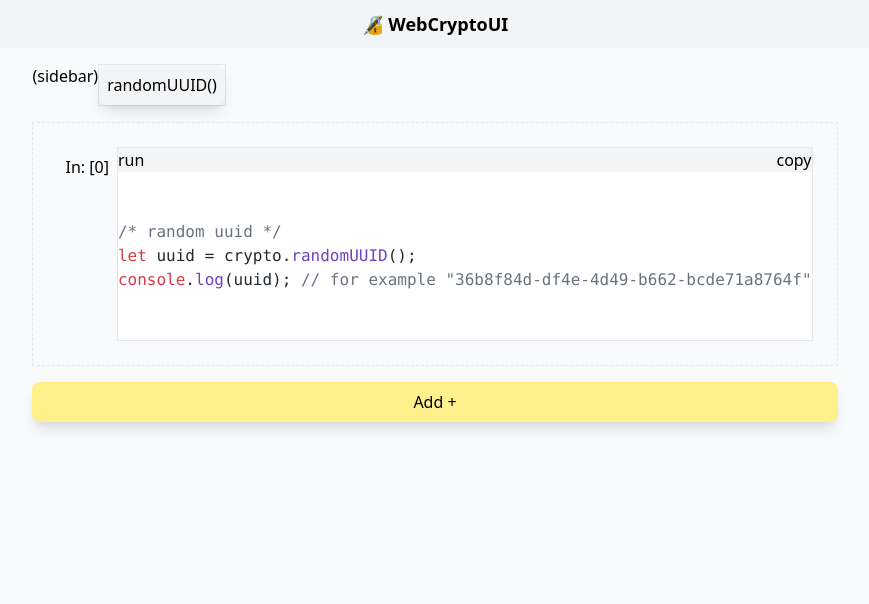
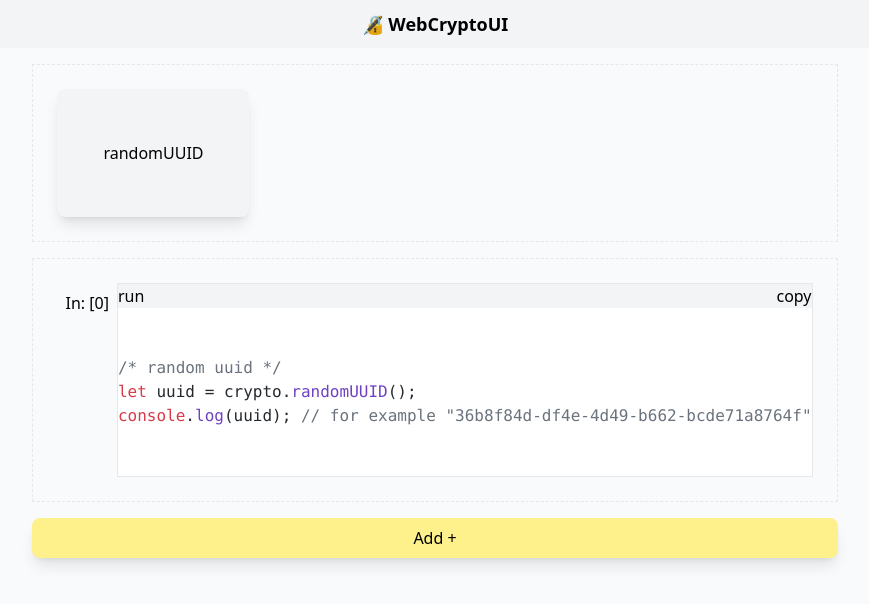
Before and after one commit to gradientsearch/WebCryptoUI, a SvelteKit app: page / in a window 1280 px wide. Shown: the top 604 px of the page, without its empty margins (205-1074 px from the left). Built offline with nearby package versions, Linux system fonts and the light colour scheme.

Commit message:
add methods component

```diff
--- a/src/routes/+page.svelte
+++ b/src/routes/+page.svelte
@@ -1,7 +1,7 @@
 <script lang="ts">
 	import 'highlight.js/styles/github.css';
 	import RandomUuid from './components/randomUUID.svelte';
-
+	import Methods from './components/methods.svelte';
 </script>
 
 <header class="bg-base-100 sticky top-0 flex h-[48px] items-center justify-center p-1">
@@ -12,16 +12,7 @@
 
 <div class="flex h-full w-full justify-center">
 	<div class="max-w-5xl">
-		<div class="mt-4 flex min-w-[500px] flex-row">
-			<div>(sidebar)</div>
-
-			<div class=" border-base-200 flex flex-row items-start border">
-				<div class="flex-col">
-					<button class="bg-base-100 rounded-lg p-2 text-base shadow-lg"> randomUUID() </button>
-				</div>
-			</div>
-		</div>
-
+		<Methods></Methods>
 		<!--  code  -->
 		{#if true}
 			<RandomUuid></RandomUuid>
@@ -45,7 +36,7 @@
 		<!--  Add button  -->
 
 		<button
-			class="bg-primary-200 mt-4 flex min-w-[100%]  w-100 items-center justify-center rounded-lg p-2 shadow-lg"
+			class="bg-primary-200 w-100 mt-4 flex min-w-[100%] items-center justify-center rounded-lg p-2 shadow-lg"
 		>
 			<div class="w-100 flex flex-row">
 				<span>Add +</span>
--- a/src/routes/components.ts
+++ b/src/routes/components.ts
@@ -1,4 +1,19 @@
 import RandomUuid from "./components/randomUUID.svelte";
+
+
+export let components = {
+    "randomUUID": {
+        component: RandomUuid,
+        order: 1,
+    }
+}
+
+
+export function getSortedComponents(): string[]{
+    return Object.keys(components).sort((a, b) => {
+        return components[a].order < components[b].order ? 0 : 1
+    })
+}
 
 export function getComponent(type: string) {
     switch (type) {
--- /dev/null
+++ b/src/routes/components/baseContainer.svelte
@@ -0,0 +1,9 @@
+<script lang="ts">
+    let {children} = $props()
+</script>
+
+<div class="border-base-200 mt-4 flex flex-col border border-dashed p-6">
+	<div class="flex flex-row">
+        {@render children?.()}
+    </div>
+</div>
--- a/src/routes/components/container.svelte
+++ b/src/routes/components/container.svelte
@@ -1,5 +1,6 @@
 <script lang="ts">
 	import type { HighlightResult } from 'highlight.js';
+	import BaseContainer from './baseContainer.svelte';
 
 	let {
 		output = $bindable<string>(),
@@ -23,8 +24,7 @@
 	}
 </script>
 
-<div class="border-base-200 mt-4 flex flex-col border border-dashed p-6">
-	<div class="flex flex-row">
+<BaseContainer>
 	<div class="p-2">In: [{`${idx}`}]</div>
 
 	<div class=" border-base-200 flex min-w-[500px] flex-row items-start border">
@@ -43,10 +43,10 @@
 			</div>
 		</div>
 	</div>
-	</div>
+
 	{#if output}
 		<div class="pt-10">
 			{output}
 		</div>
 	{/if}
-</div>
+</BaseContainer>
--- /dev/null
+++ b/src/routes/components/methods.svelte
@@ -0,0 +1,12 @@
+<script lang="ts">
+	import { getSortedComponents } from '../components';
+	import BaseContainer from './baseContainer.svelte';
+</script>
+
+<BaseContainer>
+	<div class="flex-col">
+		{#each getSortedComponents() as c}
+			<button class="bg-base-100 w-48 h-32 rounded-lg p-2 text-base shadow-lg"> {c} </button>
+		{/each}
+	</div>
+</BaseContainer>
```
Lines whose indentation alone changed are shown as unchanged.
